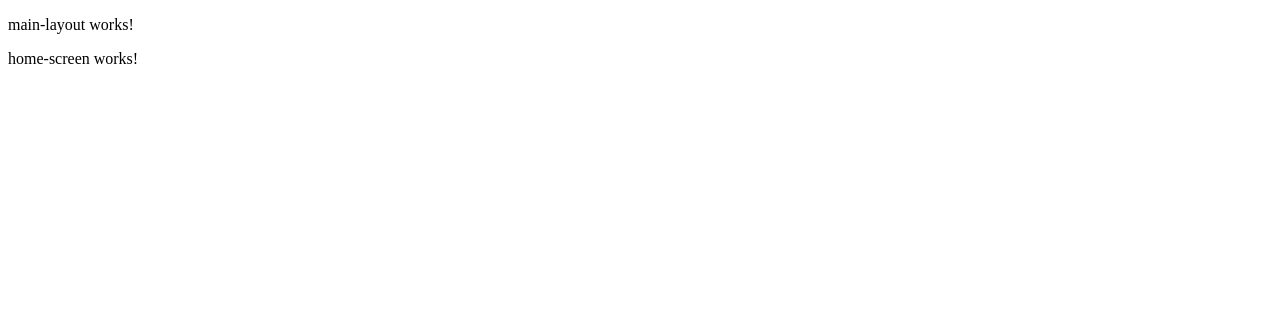
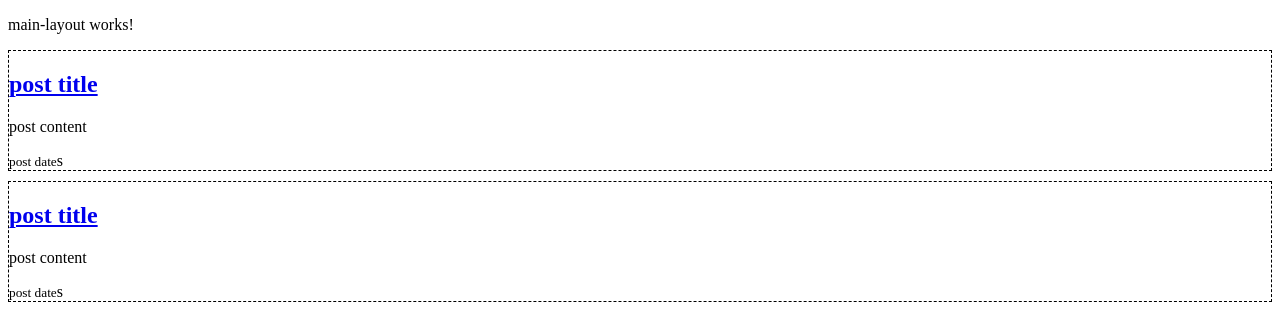
Before and after one commit to ksetrin/ksetrin.com, an Angular app: page / in a window 1280 px wide. Shown: the top 336 px of the page. Built offline with nearby package versions, Linux system fonts and the light colour scheme.

Commit message:
add stub post preview component

```diff
--- a/src/app/app.module.ts
+++ b/src/app/app.module.ts
@@ -7,6 +7,7 @@ import { MainLayoutComponent } from './layouts/main-layout/main-layout.component
 import { HomeScreenComponent } from './screens/user/home-screen/home-screen.component';
 import { PostScreenComponent } from './screens/user/post-screen/post-screen.component';
 import { PageNotFoundComponent } from './screens/page-not-found/page-not-found.component';
+import { PostPreviewComponent } from './components/post-preview/post-preview.component';
 
 @NgModule({
   declarations: [
@@ -15,6 +16,7 @@ import { PageNotFoundComponent } from './screens/page-not-found/page-not-found.c
     HomeScreenComponent,
     PostScreenComponent,
     PageNotFoundComponent,
+    PostPreviewComponent,
   ],
   imports: [
     BrowserModule,
--- /dev/null
+++ b/src/app/components/post-preview/post-preview.component.html
@@ -0,0 +1,7 @@
+<div class="post-preview-container">
+  <h2>
+    <a [routerLink]="['/post-preview', 123]">post title</a>
+  </h2>
+  <p>post content</p>
+  <small>post date</small>s
+</div>
--- /dev/null
+++ b/src/app/components/post-preview/post-preview.component.scss
@@ -0,0 +1,4 @@
+.post-preview-container {
+  border: 1px dashed black;
+  margin-bottom: 10px;
+}
--- /dev/null
+++ b/src/app/components/post-preview/post-preview.component.ts
@@ -0,0 +1,15 @@
+import { Component, OnInit } from '@angular/core';
+
+@Component({
+  selector: 'app-post-preview',
+  templateUrl: './post-preview.component.html',
+  styleUrls: ['./post-preview.component.scss']
+})
+export class PostPreviewComponent implements OnInit {
+
+  constructor() { }
+
+  ngOnInit(): void {
+  }
+
+}
--- a/src/app/screens/user/home-screen/home-screen.component.html
+++ b/src/app/screens/user/home-screen/home-screen.component.html
@@ -1 +1,4 @@
-<p>home-screen works!</p>
+<div>
+  <app-post-preview></app-post-preview>
+  <app-post-preview></app-post-preview>
+</div>
```
